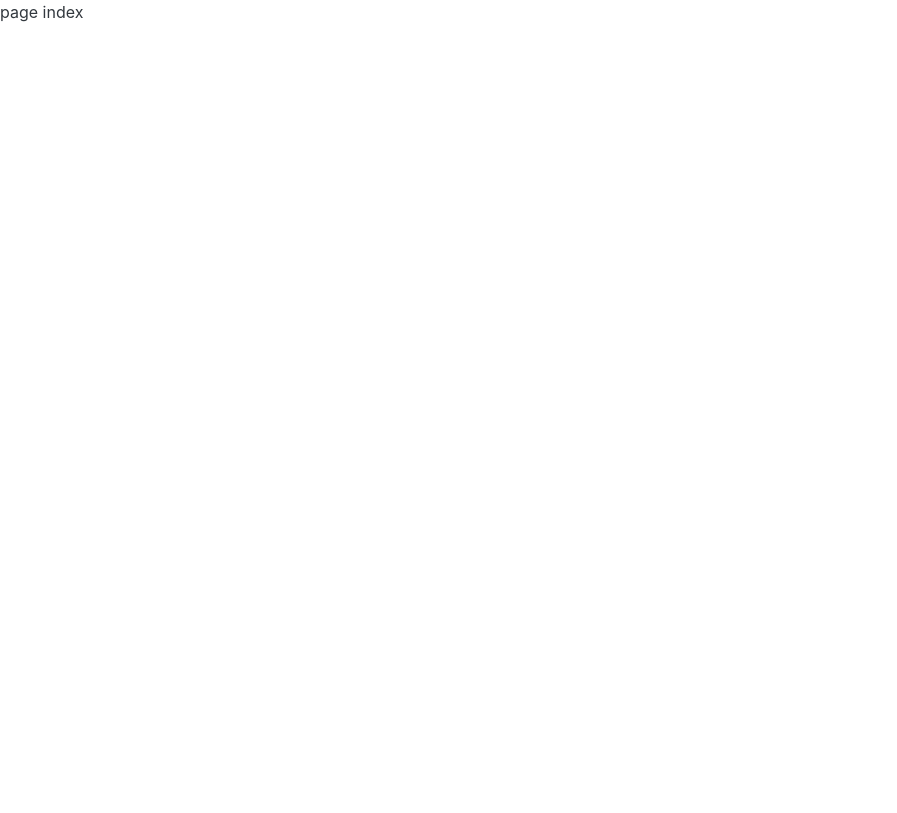
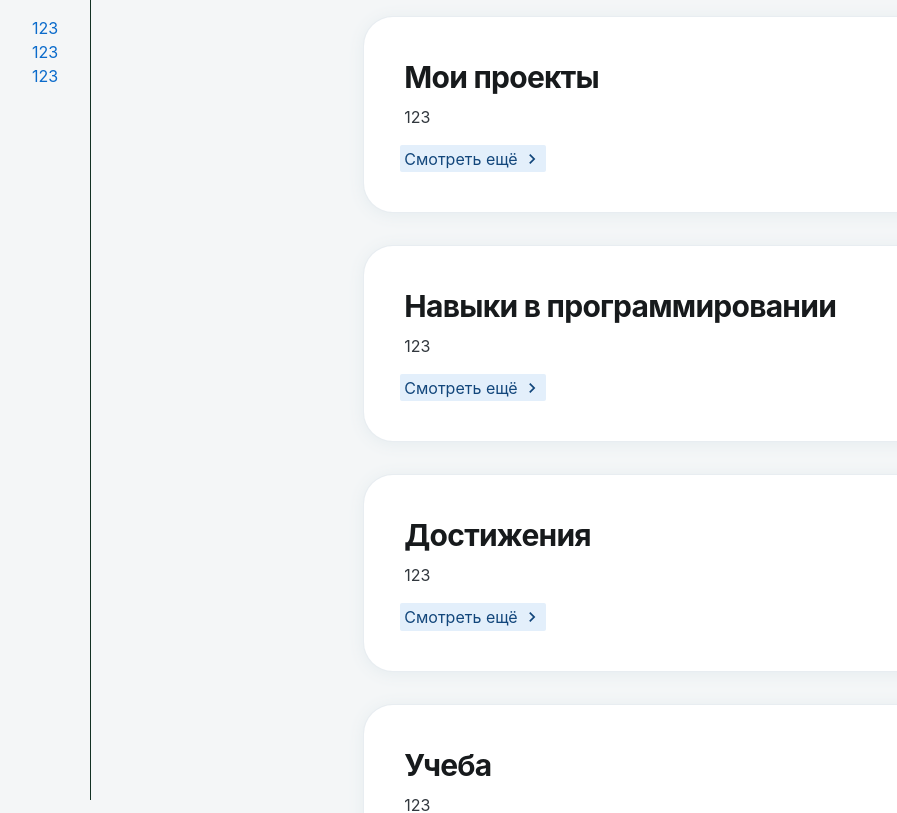
Before and after one commit to DanyaBooba/dybka-ru, a React (Vite) app in the folder app/: page / in a window 1280 px wide. Shown: the top 813 px of the page, without its empty margins (0-897 px from the left). Built offline with nearby package versions, Linux system fonts and the light colour scheme.

Commit message:
Работа над проектом

```diff
--- /dev/null
+++ b/app/src/components/blocks/AsideHeader/AsideHeader.tsx
@@ -0,0 +1,83 @@
+import Container from '@mui/material/Container';
+import Grid from '@mui/material/Grid2';
+import Box from '@mui/material/Box';
+import Link from '@mui/joy/Link';
+
+function LeftAsideHeader({list}) {
+    return (
+        <>
+            {list.map((item, index) => (
+                <div>
+                    <Link href={item.link} key={index}>
+                        {item.name}
+                    </Link>
+                </div>
+            ))}
+        </>
+    )
+}
+
+function AsideHeader({children}) {
+    const leftHeader = [
+        {
+            name: '123',
+            link: '/123',
+        },
+        {
+            name: '123',
+            link: '/123',
+        },
+        {
+            name: '123',
+            link: '/123',
+        },
+    ]
+
+    return (
+        <Container maxWidth="false" sx={{
+                       px: '0 !important'
+                   }}>
+            <Grid container>
+                <Grid size={1}>
+                    <Box sx={{
+                             position: {
+                                 lg: 'fixed'
+                             },
+                             height: {
+                                 lg: '100vh'
+                             },
+                             borderRight: {
+                                 lg: '1px solid #123123'
+                             },
+                             px: {
+                                 lg: '2rem'
+                             },
+                             pt: {
+                                 lg: '1rem'
+                             }
+                         }}>
+                        <LeftAsideHeader list={leftHeader} />
+                    </Box>
+                </Grid>
+                <Grid size={11}>
+                    <Container maxWidth="md" sx={{
+                                   mt: {
+                                       lg: '1rem',
+                                       md: '1rem',
+                                       sm: '.5rem',
+                                       xs: '.5rem',
+                                   },
+                                   pl: {
+                                       lg: '120px',
+                                       md: '120px',
+                                   }
+                               }}>
+                        {children}
+                    </Container>
+                </Grid>
+            </Grid>
+        </Container>
+    )
+}
+
+export default AsideHeader;
--- a/app/src/components/theme/theme.jsx
+++ b/app/src/components/theme/theme.jsx
@@ -10,12 +10,18 @@ export const theme = extendTheme({
                     themeColor: '#ffffff'
                 },
                 background: {
-                    body: '#FFFFFF',
+                    body: '#f4f6f7',
+                    surface: '#ffffff'
                 },
                 header: {
                     borderColor: 'hsla(220, 20%, 80%, 0.4)',
                     backgroundColor: 'rgba(252, 252, 252, 0.8)',
                     boxShadow: 'rgba(9, 11, 17, 0.03) 0px 4px 8px 0px, rgba(19, 23, 32, 0.03) 0px 7px 4px -5px',
+                },
+                showBlock: {
+                    borderColor: 'rgba(210, 219, 227, .5)',
+                    backgroundColor: '#ffffff',
+                    boxShadow: '0px 2px 16px 0px #e5ecef'
                 },
             },
         },
@@ -34,6 +40,11 @@ export const theme = extendTheme({
                     backgroundColor: 'rgba(14, 26, 36, 0.8)',
                     boxShadow: 'hsla(220, 60%, 70%, 0.03) 0px 4px 8px 0px, hsla(220, 55%, 75%, 0.03) 0px 7px 4px -5px',
                 },
+                showBlock: {
+                    borderColor: 'rgba(44, 81, 86, .5)',
+                    backgroundColor: '#244448',
+                    boxShadow: '0px 2px 16px 0px #183235',
+                },
             },
         },
     },
--- a/app/src/index.css
+++ b/app/src/index.css
@@ -0,0 +1,52 @@
+.sheetBlock {
+    -webkit-box-shadow: 4px 4px 8px 0px rgba(34, 60, 80, 0.2);
+    -moz-box-shadow: 4px 4px 8px 0px rgba(34, 60, 80, 0.2);
+    box-shadow: 0px 2px 16px 0px #e5ecef;
+    border-style: solid;
+    border-width: 1px;
+    border-radius: 30px;
+    margin-bottom: 2rem;
+    padding: 2.5rem;
+}
+
+.sheetBlock h2 {
+    margin-bottom: .5rem;
+}
+
+/*div {*/
+/*    width:180px;*/
+/*    height:180px;*/
+/*    border-radius:20%/20%;*/
+/*    background-color:lightblue;*/
+/*    position:relative;*/
+/*}*/
+
+/*div::before, div::after {*/
+/*    content:'';*/
+/*    position:absolute;*/
+/*    z-index:-1;*/
+/*}*/
+
+/*div::before {*/
+/*    border-radius: 2%/30%;*/
+/*    background-color: blue;*/
+/*    top: 30px;*/
+/*    bottom: 30px;*/
+/*    right: -2px;*/
+/*    left: -2px;*/
+/*}*/
+
+/*div::after {*/
+/*    border-radius: 30%/2%;*/
+/*    background-color: green;*/
+/*    left: 30px;*/
+/*    right: 30px;*/
+/*    top: -2px;*/
+/*    bottom: -2px;*/
+/*}*/
+
+/*div:hover,*/
+/*div:hover::before,*/
+/*div:hover::after {*/
+/*    background-color:#ff4949*/
+/*}*/
--- a/app/src/pages/Main/PageIndex.tsx
+++ b/app/src/pages/Main/PageIndex.tsx
@@ -1,8 +1,54 @@
+import Sheet from '@mui/joy/Sheet';
+import Typography from "@mui/joy/Typography";
+import AsideHeader from '../../components/blocks/AsideHeader/AsideHeader';
+import {currentTheme} from '../../components/theme/theme';
+import Link from "@mui/joy/Link";
+import ChevronRightIcon from '@mui/icons-material/ChevronRight';
+
+function ShowBlock({title, showMore="", children}) {
+    return (
+        <Sheet sx={{
+                   borderColor: currentTheme().showBlock.borderColor,
+                   backgroundColor: currentTheme().showBlock.backgroundColor,
+                   boxShadow: currentTheme().showBlock.boxShadow,
+               }} className="sheetBlock">
+            <Typography level="h2">
+                {title}
+            </Typography>
+            {children}
+            {!!showMore && (
+                <div style={{ marginTop: '1rem' }}>
+                    <Link href={showMore} variant="soft" endDecorator={<ChevronRightIcon />}>
+                        Смотреть ещё
+                    </Link>
+                </div>
+            )}
+        </Sheet>
+    )
+}
+
 function PageIndex() {
     return (
-        <>
-            page index
-        </>
+        <AsideHeader>
+            <ShowBlock title="Мои проекты" showMore="/123">
+                123
+            </ShowBlock>
+            <ShowBlock title="Навыки в программировании" showMore="/123">
+                123
+            </ShowBlock>
+            <ShowBlock title="Достижения" showMore="/123">
+                123
+            </ShowBlock>
+            <ShowBlock title="Учеба" showMore="/123">
+                123
+            </ShowBlock>
+            <ShowBlock title="Фотографии с мероприятий" showMore="/123">
+                123
+            </ShowBlock>
+            <ShowBlock title="Контакты" showMore="/123">
+                123
+            </ShowBlock>
+        </AsideHeader>
     )
 }
 
```
Also changed, not shown: app/public/img/illustrations/page-404.png.
